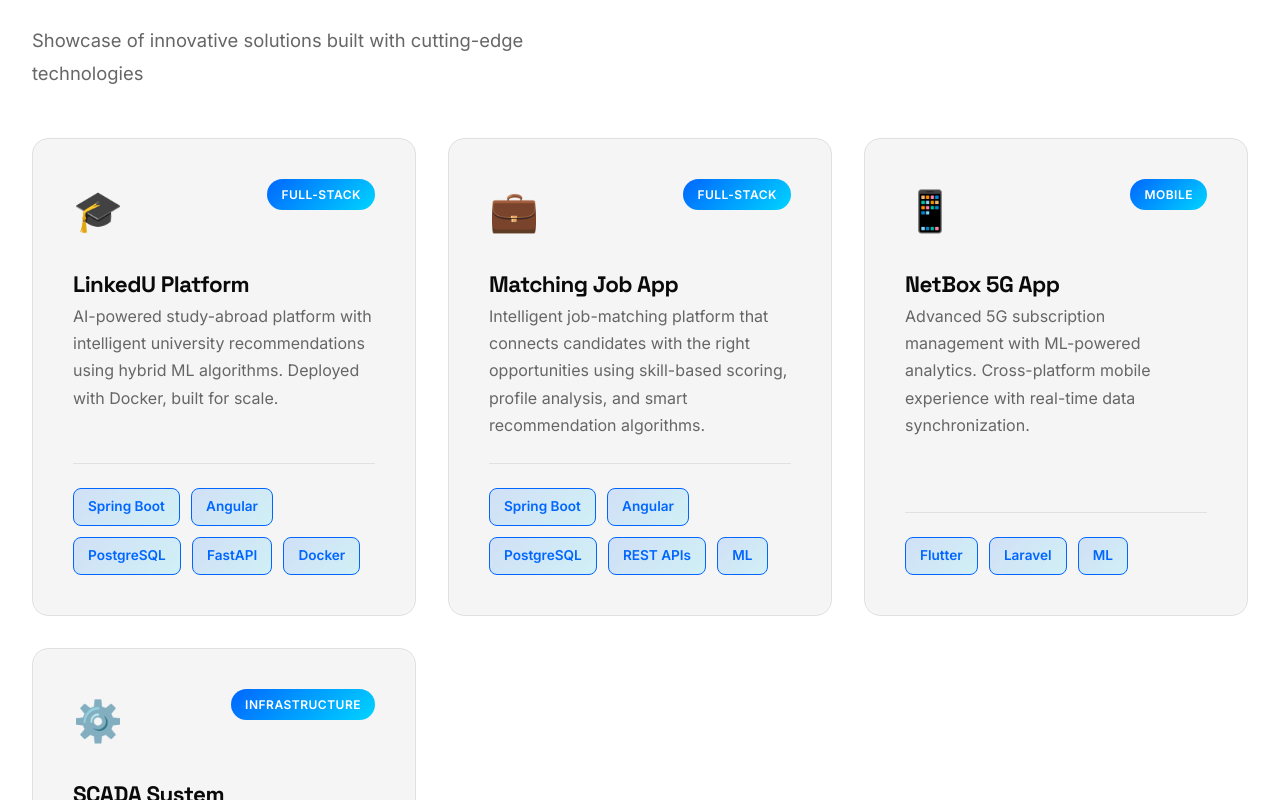
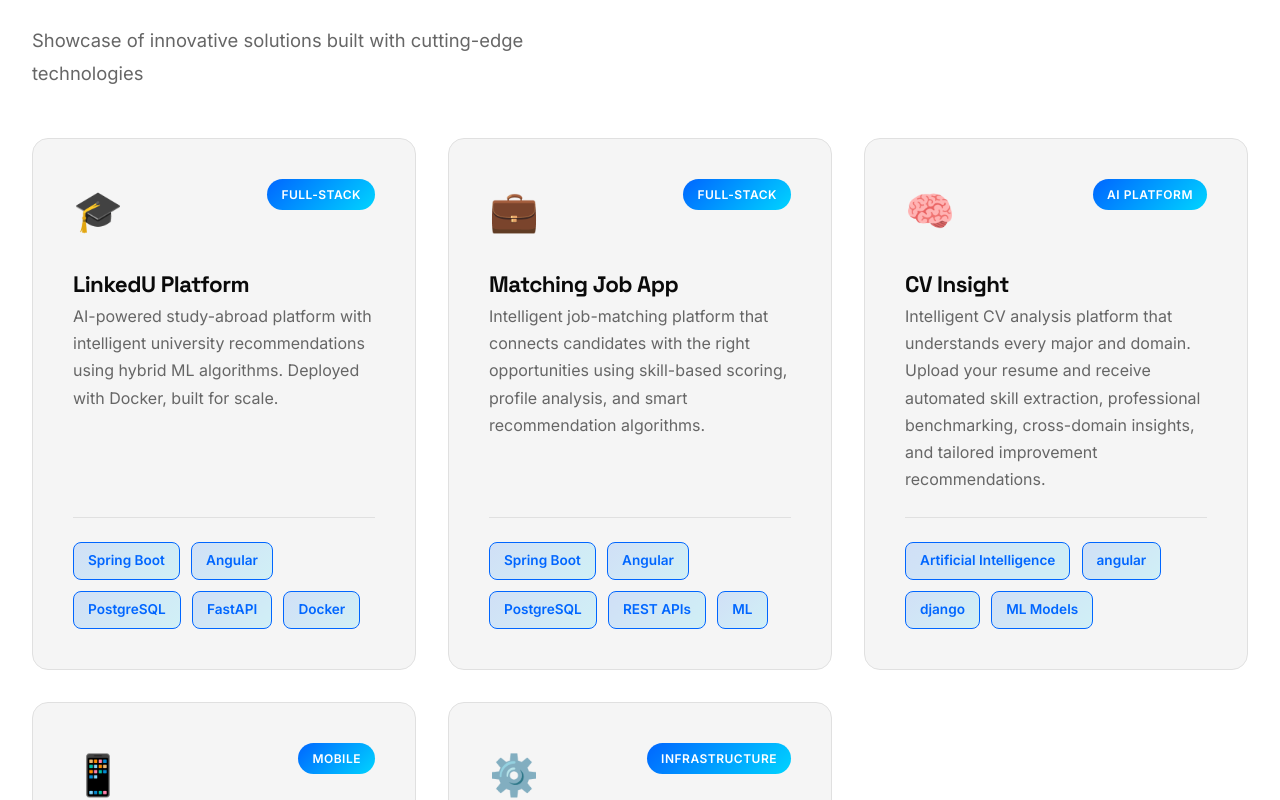
Before and after one commit to mohameddhiasakkar/portfolio, an Angular app: page / in a window 1280 px wide. Shown: the part 1900-2700 px from the top of the page. Built offline with nearby package versions, Linux system fonts and the light colour scheme.

Commit message:
cv resume update

```diff
--- a/src/app/app.html
+++ b/src/app/app.html
@@ -111,6 +111,28 @@
                         <span class="tech-tag">ML</span>
                     </div>
                 </div>
+                <div class="project-card">
+    <div class="project-header">
+        <div class="project-icon">🧠</div>
+        <div class="project-badge">AI Platform</div>
+    </div>
+
+    <h3 class="project-title">CV Insight</h3>
+
+    <p class="project-description">
+        Intelligent CV analysis platform that understands every major and domain.
+        Upload your resume and receive automated skill extraction, professional
+        benchmarking, cross-domain insights, and tailored improvement recommendations.
+    </p>
+
+    <div class="tech-tags">
+        <span class="tech-tag">Artificial Intelligence</span>
+        <span class="tech-tag">angular</span>
+        <span class="tech-tag">django</span>
+        <span class="tech-tag">ML Models</span>
+    </div>
+</div>
+
 
                 <div class="project-card">
                     <div class="project-header">
```
